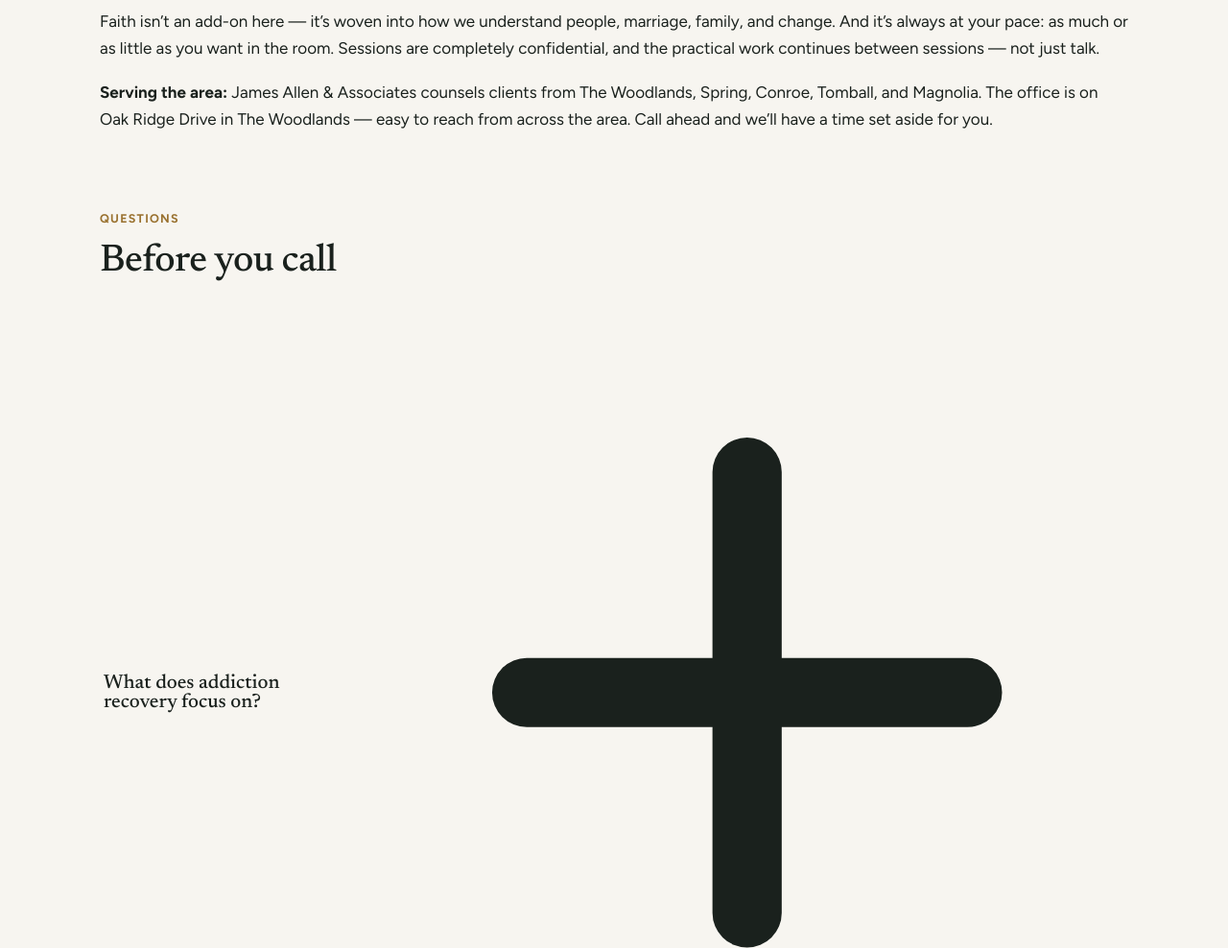
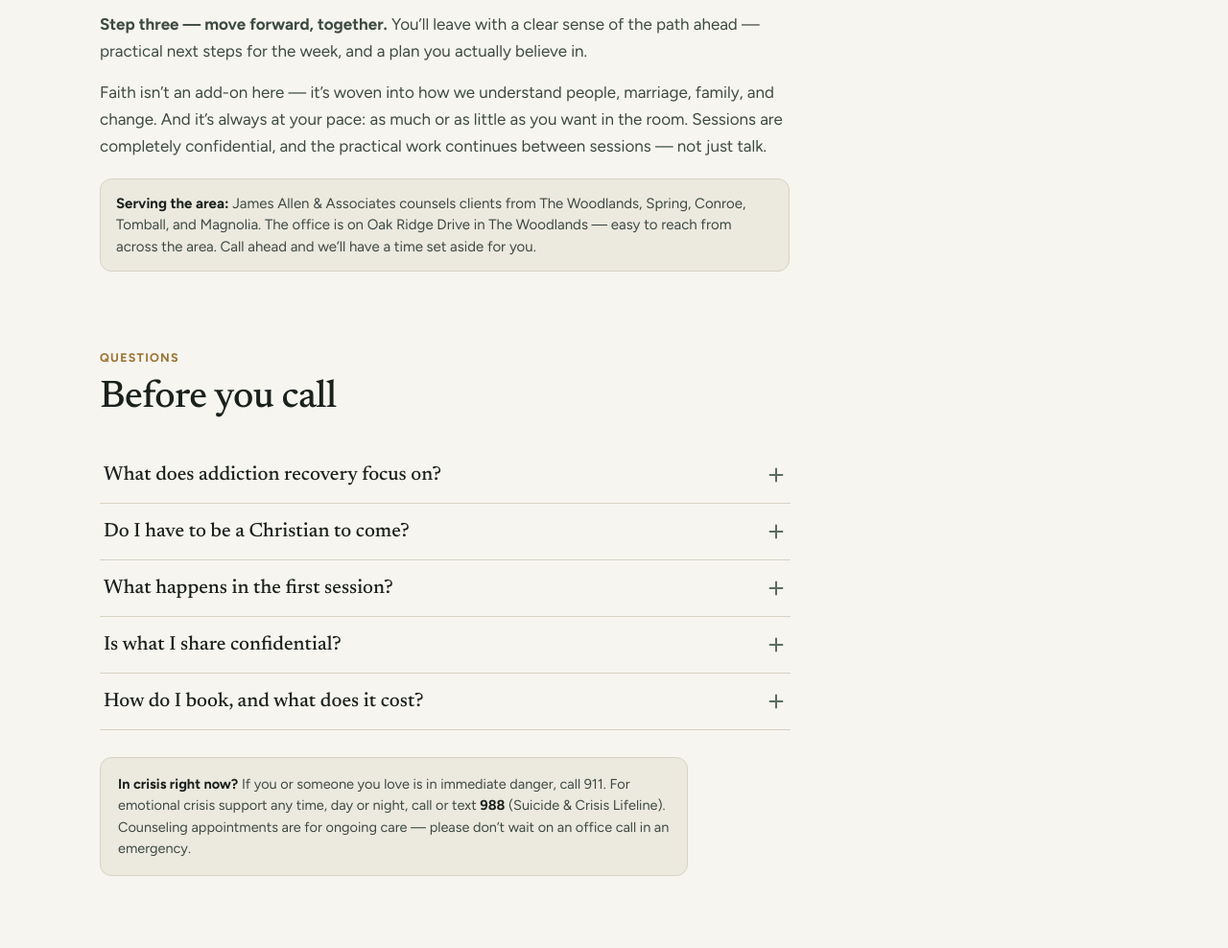
Before and after one commit to SiameseFeline/james-allen-counseling-site, a plain HTML site: page addiction-recovery/index.html in a window 1280 px wide. Shown: the part 1338-2326 px from the top of the page at 96% size. Drawn offline with Linux system fonts and the light colour scheme.

Commit message:
Fix FAQ accordion icons: size SVG plus marks and add missing section styles
Root cause: FAQ buttons embed a plus SVG with no width/height. Without sizing, the icon expands to fill the flex row and appears as a giant white plus (especially visible in dark mode).

Also adds missing styles used in HTML: .faq-list, .sec-head, .crisis, .prose, .area-note, .card-link.

```diff
--- a/assets/style.css
+++ b/assets/style.css
@@ -559,6 +559,9 @@ section h2 {
 }
 
 /* FAQ */
+.faq-list {
+  max-width: 720px;
+}
 .faq {
   border-bottom: 1px solid var(--line);
 }
@@ -580,6 +583,18 @@ section h2 {
   min-height: 56px;
 }
 .faq button:hover { color: var(--pine); }
+.faq button svg {
+  width: 22px;
+  height: 22px;
+  flex: none;
+  color: var(--ink-3);
+  transition: transform 0.2s ease, color 0.15s ease;
+}
+.faq button:hover svg { color: var(--pine); }
+.faq.open button svg {
+  transform: rotate(45deg);
+  color: var(--brass);
+}
 .faq .answer {
   display: none;
   padding: 0 4px 20px;
@@ -589,6 +604,56 @@ section h2 {
   line-height: 1.6;
 }
 .faq.open .answer { display: block; }
+
+/* Section head + crisis note */
+.sec-head {
+  margin-bottom: 28px;
+}
+.sec-head .label { margin-bottom: 8px; }
+.sec-head h2 { margin: 0; }
+.crisis {
+  margin-top: 28px;
+  padding: 16px 18px;
+  border-radius: 12px;
+  border: 1px solid var(--line);
+  background: var(--bg-soft);
+  color: var(--ink-2);
+  font-size: 14.5px;
+  line-height: 1.55;
+  max-width: 66ch;
+}
+.crisis strong { color: var(--ink); }
+
+/* Prose helpers used on About + service pages */
+.prose {
+  max-width: 66ch;
+}
+.prose p { margin: 0 0 14px; color: var(--ink-2); }
+.prose h3 {
+  font-size: clamp(20px, 3.2vw, 24px);
+  margin: 28px 0 12px;
+}
+.area-note {
+  margin-top: 20px;
+  padding: 14px 16px;
+  border-radius: 12px;
+  border: 1px solid var(--line);
+  background: var(--bg-soft);
+  color: var(--ink-2);
+  font-size: 15px;
+  line-height: 1.5;
+}
+.area-note strong { color: var(--ink); }
+.card-link {
+  display: inline-flex;
+  align-items: center;
+  gap: 6px;
+  font-weight: 600;
+  font-size: 14.5px;
+  text-decoration: none;
+  color: var(--pine);
+}
+.card-link:hover { text-decoration: underline; }
 
 /* Visit / contact */
 .visit-grid {
```
